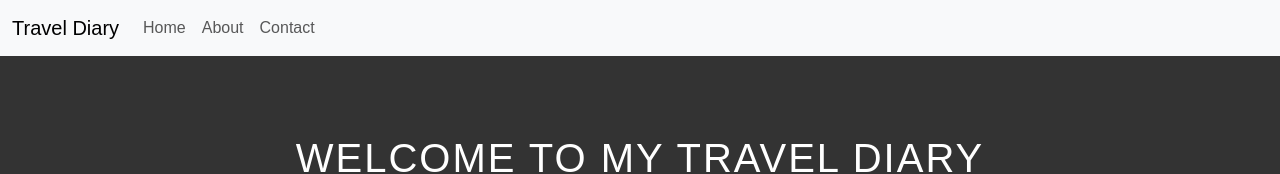
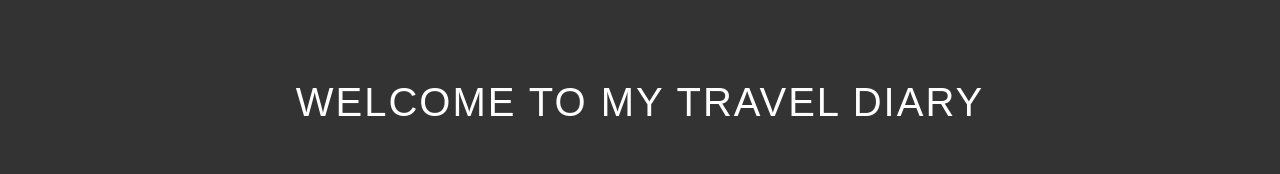
Before and after one commit to HarsKPatel/CSCI3172, a React (Create React App) app in the folder lab6/: page / in a window 1280 px wide. Shown: the top 174 px of the page. Built offline with nearby package versions, Linux system fonts and the light colour scheme.

Commit message:
Make some changes as it was showing build error for #

```diff
--- a/lab6/src/App.js
+++ b/lab6/src/App.js
@@ -4,30 +4,6 @@
 function App() {
   return (
     <>
-      <header>
-        <nav className="navbar navbar-expand-lg navbar-light bg-light">
-          <div className="container-fluid">
-            <a className="navbar-brand" href="#">Travel Diary</a>
-            <button className="navbar-toggler" type="button" data-toggle="collapse" data-target="#navbarNav" aria-controls="navbarNav" aria-expanded="false" aria-label="Toggle navigation">
-              <span className="navbar-toggler-icon"></span>
-            </button>
-            <div className="collapse navbar-collapse" id="navbarNav">
-              <ul className="navbar-nav ml-auto">
-                <li className="nav-item">
-                  <a className="nav-link" href="javascript:void(0)">Home</a>
-                </li>
-                <li className="nav-item">
-                  <a className="nav-link" href="javascript:void(0)">About</a>
-                </li>
-                <li className="nav-item">
-                  <a className="nav-link" href="javascript:void(0)">Contact</a>
-                </li>
-              </ul>
-            </div>
-          </div>
-        </nav>
-      </header>
-
       <section id="hero" className="text-center py-5">
         <h1>Welcome to My Travel Diary</h1>
       </section>
```
